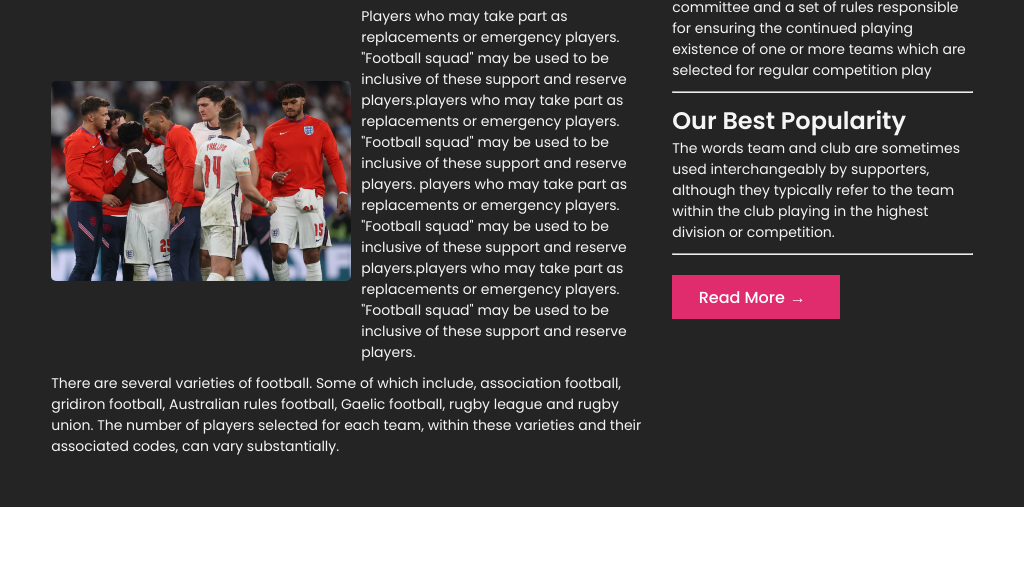
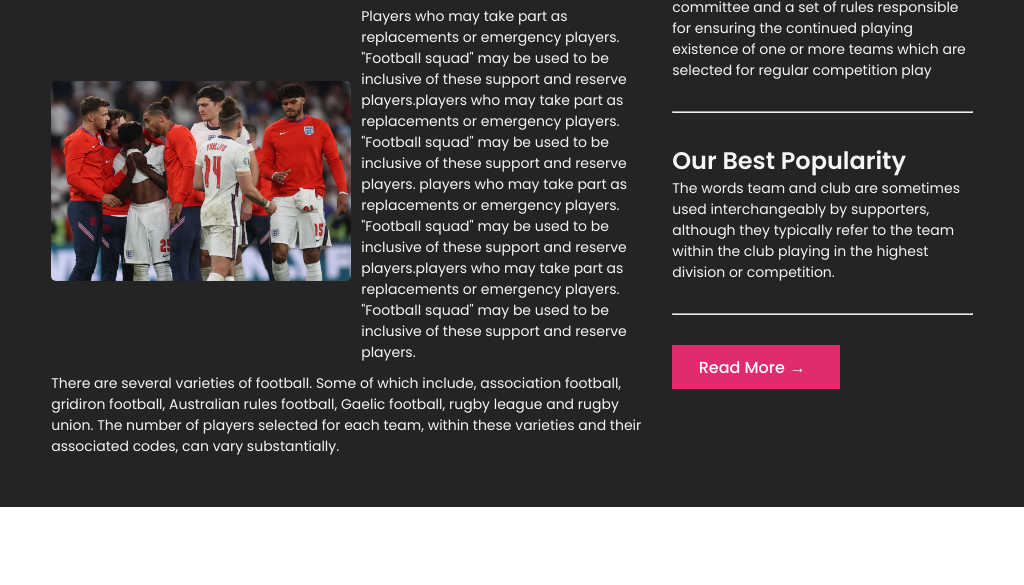
Before and after one commit to MorsalinKausar043/football-website, a plain HTML site: page index.html in a window 1024 px wide. Shown: the part 4218-4803 px from the top of the page. Drawn offline with Linux system fonts and the light colour scheme.

Commit message:
alhamdulillah

```diff
--- a/css/style.css
+++ b/css/style.css
@@ -770,4 +770,9 @@ a{
         .about_club{
             width: 90%;
         }
+
+        .right_about hr{
+            margin: 30px 0;
+        }
+
 }
```
